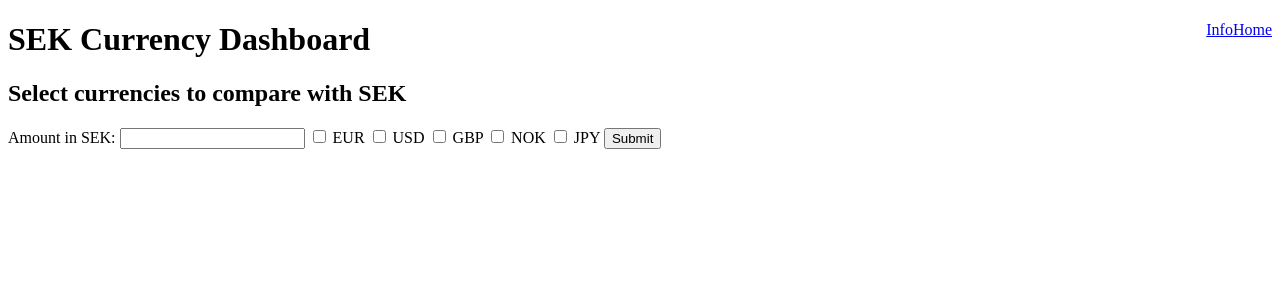
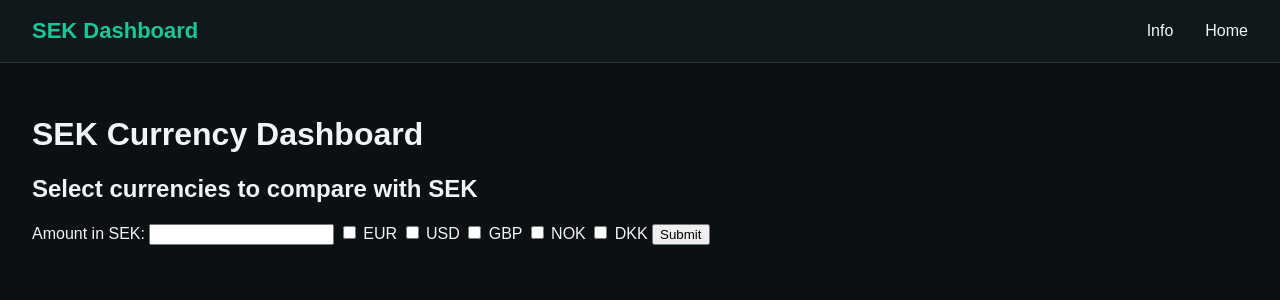
Before and after one commit to DaemonOberg/currency-dashboard, a Flask app: page / in a window 1280 px wide. Shown: the top 300 px of the page. Run offline with Flask 3, Linux system fonts and the light colour scheme.

Commit message:
feat: update currency options and enhance layout with new styling

```diff
--- a/api.py
+++ b/api.py
@@ -3,7 +3,7 @@ from datetime import date, timedelta
 import requests
 
 URL = "https://api.frankfurter.dev/v2/rates"
-VALUTOR = ["EUR", "USD", "GBP", "NOK", "JPY"]
+VALUTOR = ["EUR", "USD", "GBP", "NOK", "DKK"]
 
 
 def get_latest(currencies=None):
--- a/templates/base.html
+++ b/templates/base.html
@@ -2,10 +2,58 @@
 <html>
     <head>
         <title>SEK Currency Dashboard</title>
+        <style>
+            .page-content {
+                padding: 32px;
+            }
+    body {
+        margin: 0;
+        background-color: #0b1012;
+        color: #f1f5f9;
+        font-family: Arial, sans-serif;
+    }
+
+    .navbar {
+        display: flex;
+        justify-content: space-between;
+        align-items: center;
+        padding: 18px 32px;
+        background-color: #10181c;
+        border-bottom: 1px solid #263238;
+    }
+
+    .navbar-brand {
+        color: #16c79a;
+        font-size: 22px;
+        font-weight: bold;
+    }
+
+    .navbar-links {
+        display: flex;
+        gap: 32px;
+    }
+
+    .navbar-links a {
+        color: #f1f5f9;
+        text-decoration: none;
+        font-size: 16px;
+    }
+
+    .navbar-links a:hover {
+        color: #16c79a;
+    }
+        </style>
     </head>
     <body>
-        <a href="/" style="float: right;">Home</a>
-        <a href="/info" style="float: right;">Info</a>
-        {% block content %}{% endblock %}
+        <nav class="navbar">
+            <span class="navbar-brand">SEK Dashboard</span>
+            <div class="navbar-links">
+                <a href="/info">Info</a>
+                <a href="/">Home</a>
+            </div>
+        </nav>
+        <main class="page-content">
+            {% block content %}{% endblock %}
+        </main>
     </body>
 </html>
--- a/templates/index.html
+++ b/templates/index.html
@@ -16,8 +16,8 @@
         <label for="gbp">GBP</label>
         <input type="checkbox" value="NOK" name="currencies" id="nok">
         <label for="nok">NOK</label>
-        <input type="checkbox" value="JPY" name="currencies" id="jpy">
-        <label for="jpy">JPY</label>
+        <input type="checkbox" value="DKK" name="currencies" id="dkk">
+        <label for="dkk">DKK</label>
         <button type="submit">Submit</button>
     </form>
 {% endblock %}
```
Also changed, not shown: charts.py (+4 -6 lines), templates/info.html (+4 -10 lines), templates/results.html (+15 -0 lines), tests/test_charts.py (+5 -5 lines), app.py (line endings or trailing spaces).
